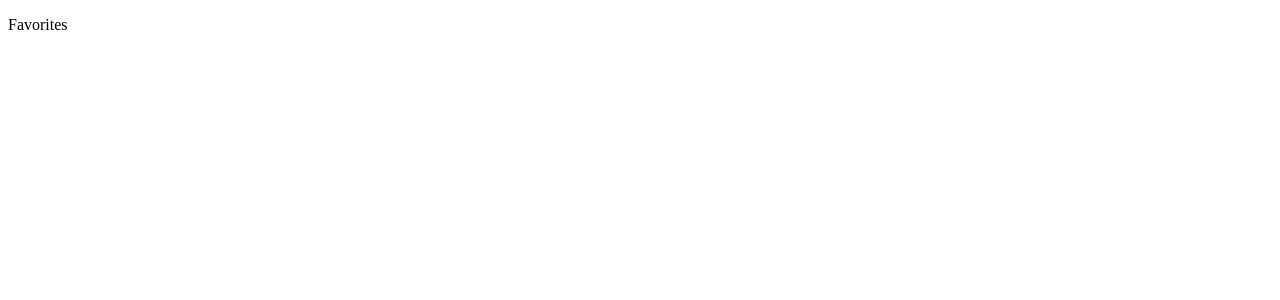
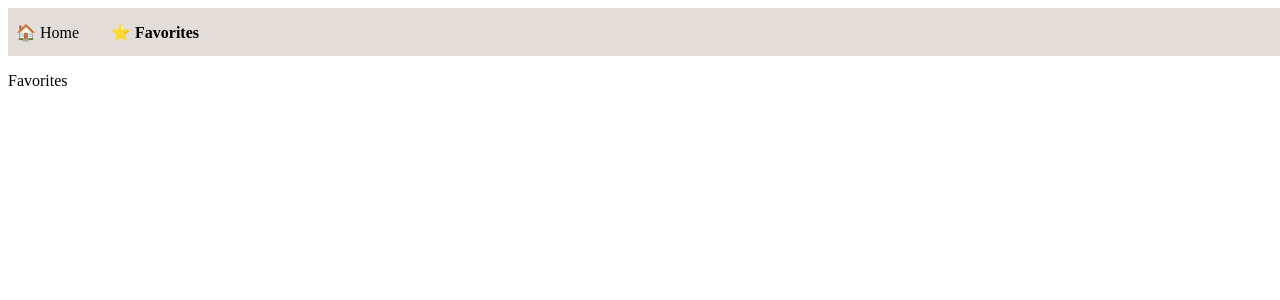
Before and after one commit to arthursoas/sojern-favorite-dogs, a React (Create React App) app: page /favorites in a window 1280 px wide. Shown: the top 300 px of the page. Built offline with nearby package versions, Linux system fonts and the light colour scheme; the HTML template or start-up script is replaced by a standard one.

Commit message:
Add navbar to website

```diff
--- a/src/App.tsx
+++ b/src/App.tsx
@@ -1,6 +1,7 @@
 import React from 'react';
 import { QueryClient, QueryClientProvider } from 'react-query';
 import { BrowserRouter, Routes, Route, Navigate } from 'react-router-dom';
+import { Navbar } from './components/Navbar';
 
 import { Favorites } from './pages/favorites';
 import { Home } from './pages/home';
@@ -12,10 +13,10 @@ function App() {
     <div className="App">
       <QueryClientProvider client={queryClient}>
         <BrowserRouter>
+          <Navbar></Navbar>
           <Routes>
             <Route path='/' element={<Home />} />
             <Route path='/favorites' element={<Favorites />} />
-
             <Route path='*' element={<Navigate to='/' replace />} />
           </Routes>
         </BrowserRouter>
--- a/src/components/ImageCheckbox/ImageCheckbox.tsx
+++ b/src/components/ImageCheckbox/ImageCheckbox.tsx
@@ -16,14 +16,17 @@ export const ImageCheckbox: FC<ImageCheckboxProps> = ({
 
   const handleCardClick = (): void => {
     setChecked(checked => !checked);
-    onClick({});
+    onClick({
+      imageUrl,
+      text
+    });
   }
 
   return (
     <ImageCheckboxContainer onClick={handleCardClick}>
       <ImageCard imageUrl={imageUrl} />
       <CheckboxContainer>
-        <input type="checkbox" checked={checked} />
+        <input type="checkbox" checked={checked} readOnly/>
         <TextLabel>{text}</TextLabel>
       </CheckboxContainer>
     </ImageCheckboxContainer>
--- /dev/null
+++ b/src/components/Navbar/Navbar.tsx
@@ -0,0 +1,25 @@
+import React, { FC } from 'react';
+import { useLocation, useNavigate } from 'react-router-dom';
+import { NavbarCotainer, NavbarOption } from './styles';
+
+export const Navbar: FC = () => {
+  const navigate = useNavigate();
+  const location = useLocation();
+
+  const navigateTo = (path: string) => {
+    navigate(path);
+  };
+
+  return (
+    <NavbarCotainer>
+      <NavbarOption
+        bold={location.pathname === '/'}
+        onClick={(_) => {navigateTo('/')}}>🏠 Home
+      </NavbarOption>
+      <NavbarOption
+        bold={location.pathname === '/favorites'}
+        onClick={(_) => {navigateTo('/favorites')}}>⭐ Favorites
+      </NavbarOption>
+    </NavbarCotainer>
+  );
+};
--- /dev/null
+++ b/src/components/Navbar/index.ts
@@ -0,0 +1,3 @@
+import { Navbar } from './Navbar';
+
+export { Navbar };
--- /dev/null
+++ b/src/components/Navbar/styles.ts
@@ -0,0 +1,16 @@
+import styled from 'styled-components';
+
+export const NavbarCotainer = styled.div`
+  height: 2rem;
+  width: 100%;
+  background-color: #e2ddd9;
+  display: flex;
+  gap: 2rem;
+  align-items: center;
+  padding: 0.5rem;
+`;
+
+export const NavbarOption = styled.label<{ bold: boolean }>`
+  cursor: pointer;
+  font-weight: ${(props) => props.bold ? 'bold' : 'regular'};
+`;
--- a/src/pages/home/Home.tsx
+++ b/src/pages/home/Home.tsx
@@ -3,7 +3,7 @@ import { useQuery } from 'react-query';
 import { ImageCheckbox } from '../../components/ImageCheckbox';
 
 import RandomDogService from '../../services/RandomDogService';
-import { HomeContainer, ImageCheckboxListContainer } from './styles';
+import { CTAs, GetMoreButton, HomeContainer, ImageCheckboxListContainer } from './styles';
 
 export const Home: FC = () => {
   const IMAGES_AMOUNT: number = 6;
@@ -14,18 +14,21 @@ export const Home: FC = () => {
     const images = await randomDogService.getRandomDogImages(IMAGES_AMOUNT);
     return images;
   }
-  const { data } = useQuery('randomDogImages', fecthDogImages, {
-    refetchOnMount: true,
+  const { data, refetch } = useQuery('randomDogImages', fecthDogImages, {
+    refetchOnMount: false,
     refetchOnWindowFocus: false,
     refetchOnReconnect: false,
   });
 
   useEffect(() => {
     if (data) {
-      console.log(data);
       setImages(data);
     }
   }, [data]);
+
+  const hangleGetMoreImagesClick = (_: unknown) => {
+    refetch();
+  };
 
   const handleChackboxImageClick = (event: InputEvent) => {
     console.log(event);
@@ -43,6 +46,9 @@ export const Home: FC = () => {
           />
         ))}
       </ImageCheckboxListContainer>
+      <CTAs>
+        <GetMoreButton onClick={hangleGetMoreImagesClick}>Get more images</GetMoreButton>
+      </CTAs>
     </HomeContainer>
   );
 };
--- a/src/pages/home/styles.ts
+++ b/src/pages/home/styles.ts
@@ -14,3 +14,22 @@ export const ImageCheckboxListContainer = styled.div`
   justify-content: center;
   flex-wrap: wrap;
 `;
+
+export const CTAs = styled.div`
+  display: flex;
+  justify-content: left;
+  width: 100%;
+  margin-top: 3rem;
+`;
+
+
+export const GetMoreButton = styled.button`
+  height: 2rem;
+  font-size: 16px;
+  font-weight: bold;
+  background-color: #a8a39d;
+  border: 0;
+  border-radius: 8px;
+  padding: 0.5rem;
+  cursor: pointer;
+`;
```
